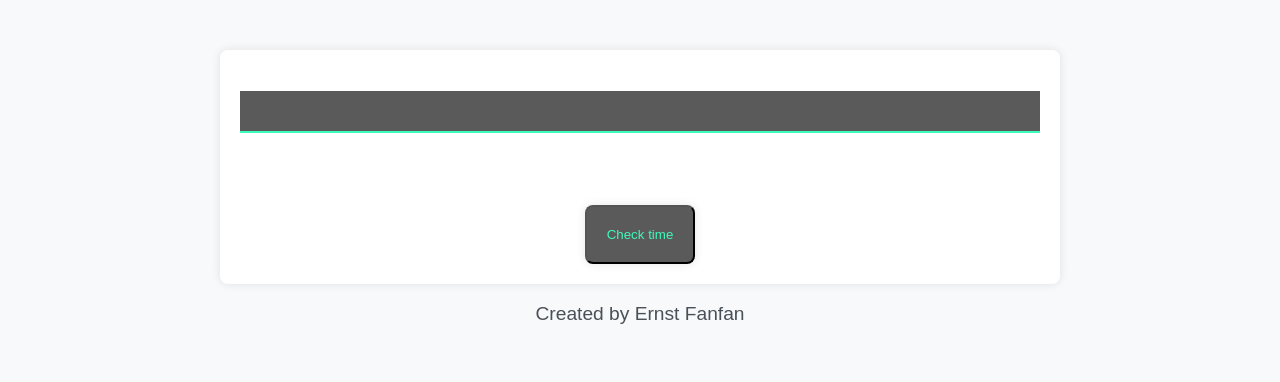
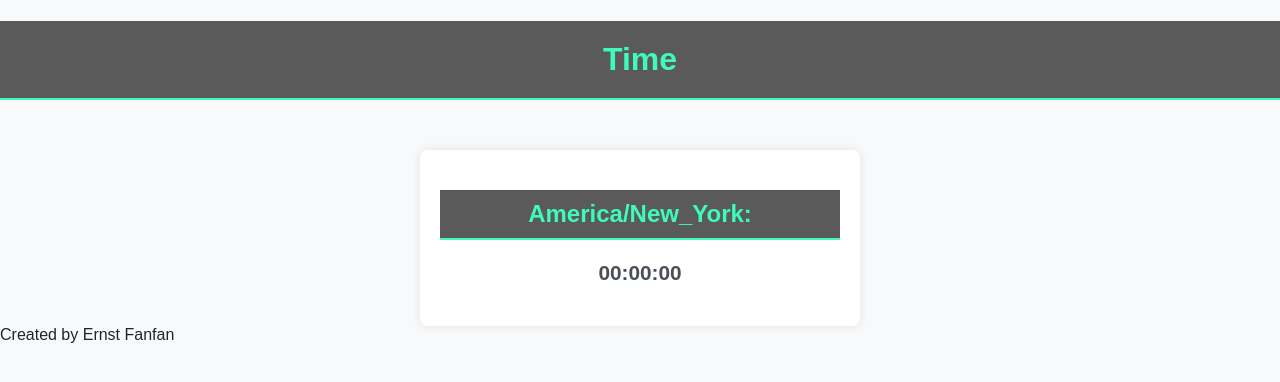
Before and after one commit to ernst-fanfan/Clock-project, a Flask app: page / in a window 1280 px wide. Shown: the top 382 px of the page. Run offline with Flask 3, Linux system fonts and the light colour scheme; data that the repository does not hold is empty.

Commit message:
functioning time

```diff
--- a/app.py
+++ b/app.py
@@ -1,26 +1,25 @@
 #!/usr/bin/env python3
 import requests
-import redis
-import json
-from flask import Flask, render_template, request, redirect
+from flask import Flask, render_template
 
 app = Flask(__name__)
 app.secret_key = 'BAD_SECRET_KEY'
 
-@app.route('/', methods=['GET', 'POST'])
+def get_time_for_timezone(timezone):
+    response = requests.get(f"https://timeapi.io/api/time/current/zone?timeZone={timezone}")
+    response.raise_for_status()
+    return response.json()
+
+@app.route('/', methods=['GET'])
 def index():
-    # app.logger.debug("| index()")
-    response = requests.get("https://timeapi.io/api/time/current/zone?timeZone=Europe%2FAmsterdam")
-    response.raise_for_status()
-    data = response.json()
+    timezones = ["America/New_York"] #["America/New_York", "Europe/London", "Asia/Tokyo"]
+    times = {tz: get_time_for_timezone(tz) for tz in timezones}
 
-    return  render_template('index.html', **{
-                "title": "Time",
-                "location": data.get('timeZone'),
-                "time": data.get('time'),
-                "button": "Check time",
-                "footer": "Created by Ernst Fanfan",
-            })
+    return render_template('index.html', **{
+        "title": "Time",
+        "times": times,
+        "footer": "Created by Ernst Fanfan",
+    })
 
 if __name__ == '__main__':
     app.run(debug=True)
--- a/static/css/styles.css
+++ b/static/css/styles.css
@@ -19,14 +19,30 @@
     border-bottom: 2px solid var(--secondary);
 }
 
+h2 {
+    color: var(--secondary);
+    text-align: center;
+    font-size: 1.5em;
+    padding: 10px;
+    background-color: var(--primary);
+    border-bottom: 2px solid var(--secondary);
+}
+
+h3 {
+    text-align: center;
+    font-size: 1.3em;
+    color: #495057;
+    font-weight: bold;
+}
+
 p {
     text-align: center;
     font-size: 1.2em;
     color: #495057;
 }
 
-.container {
-    max-width: 800px;
+.clock {
+    max-width: 400px;
     margin: 0 auto;
     padding: 20px;
     background-color: #ffffff;
--- a/templates/index.html
+++ b/templates/index.html
@@ -1,19 +1,22 @@
 <!DOCTYPE html>
-<html>
+<html lang="en">
 <head>
+    <meta charset="UTF-8">
+    <meta name="viewport" content="width=device-width, initial-scale=1.0">
     <title>{{ title }}</title>
     <link rel="stylesheet" href="{{ url_for('static', filename='css/styles.css') }}">
 </head>
 <body>
-    <div class="container">
-        <h1>{{ location }}</h1>
-        <p>{{ time }}</p>
-        <form method="POST">
-            <button type="submit">{{ button }}</button>
-        </form>
+    <h1>{{ title }}</h1>
+    <div id="clocks">
+        {% for tz, data in times.items() %}
+            <div class="clock">
+                <h2>{{ tz }}:</h2>
+                <h3>{{ '%02d' % data.hour }}:{{ '%02d' % data.minute }}:{{ '%02d' % data.seconds }}</h3>
+                <p>{{ data.date }}</p>
+            </div>
+        {% endfor %}
     </div>
+    <footer>{{ footer }}</footer>
 </body>
-<footer>
-    <p>{{ footer }}</p>
-</footer>
 </html>
```
